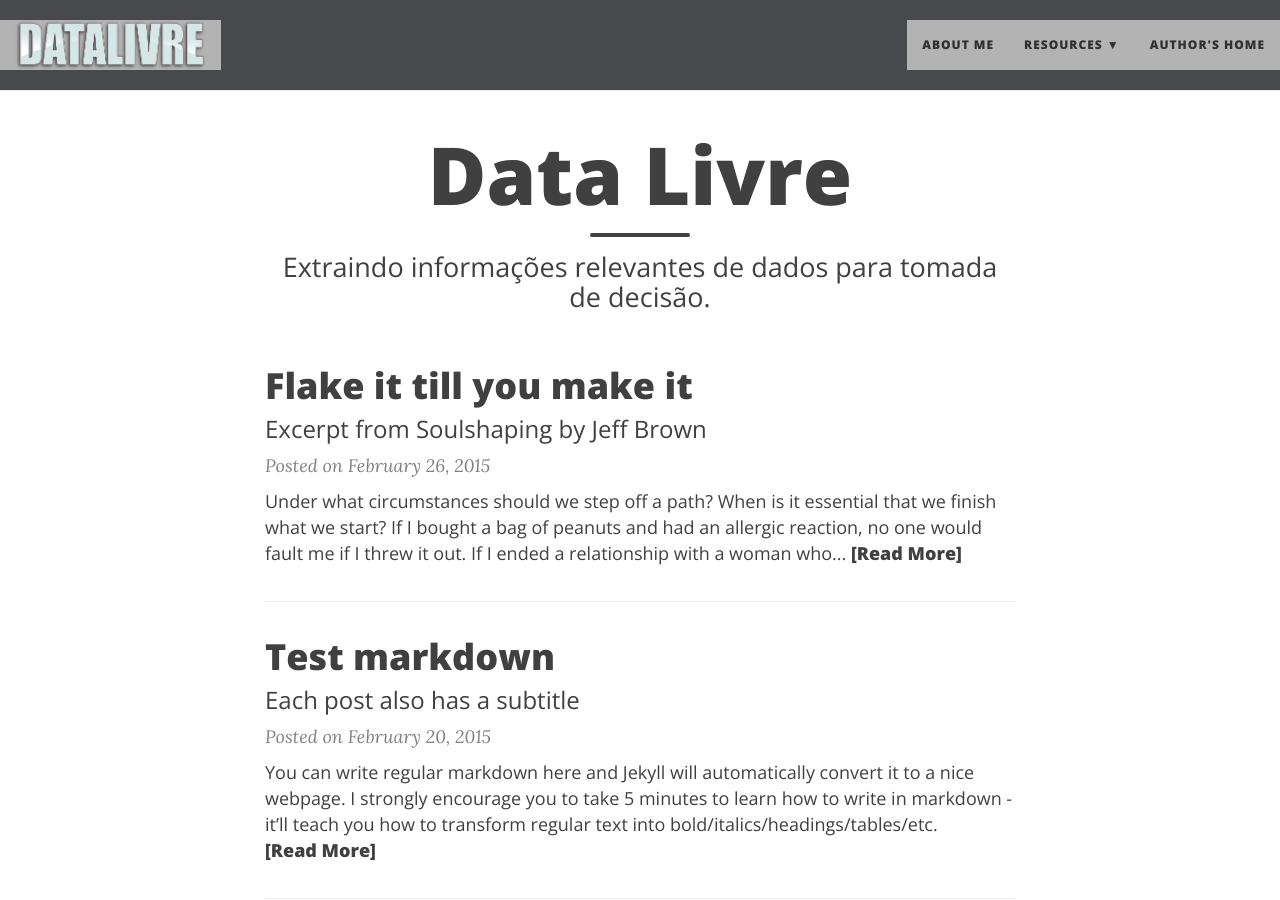
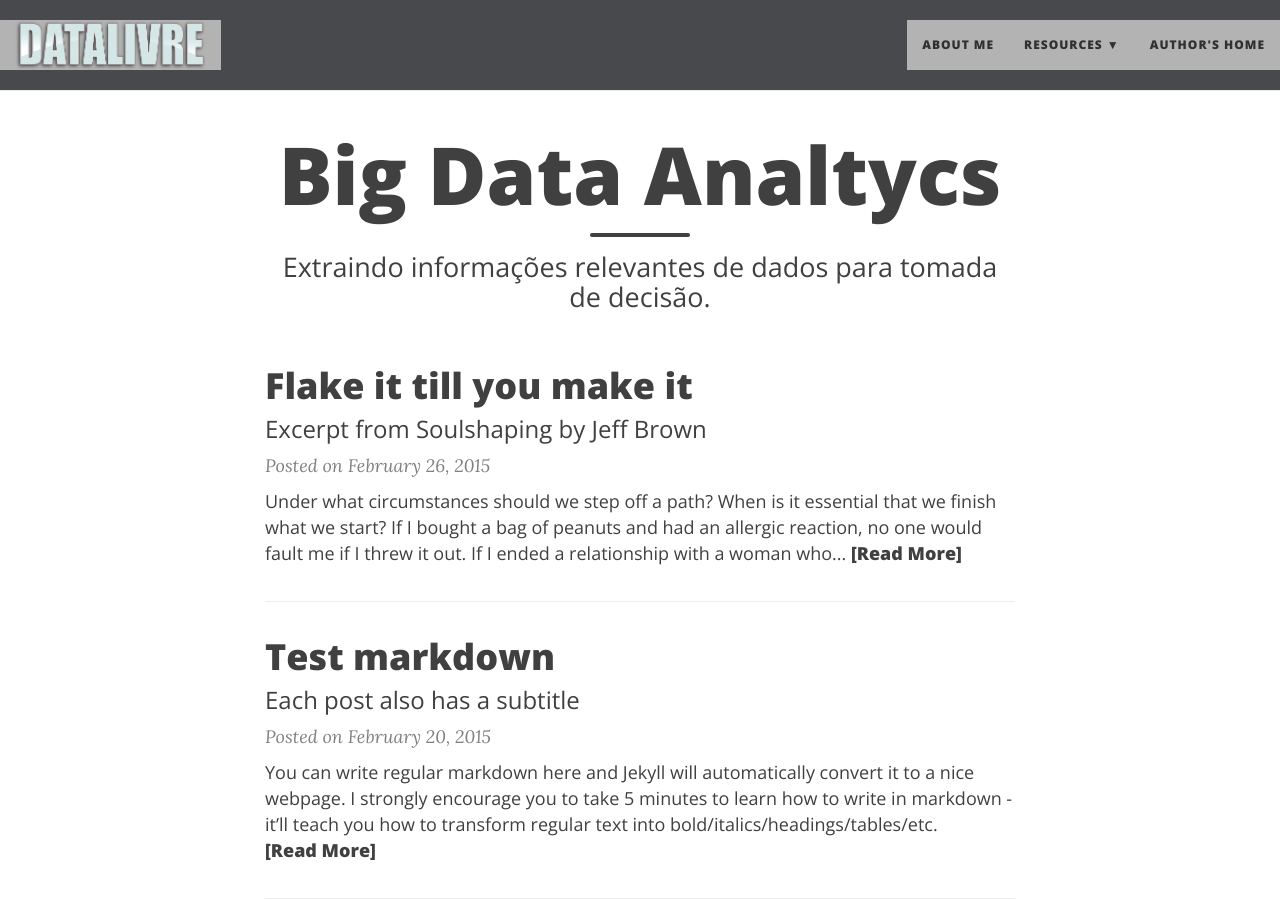
Before and after one commit to datalivre/datalivre.github.io, a Jekyll site: the page built from index.html, in a window 1280 px wide and 900 px high. Built offline with Jekyll 4.4.1, drawn with Linux system fonts in a browser that asks for light colours; nearby versions of some CDN libraries; the list of posts is cut into pages by our own code.

Commit message:
Update index.html

```diff
--- a/index.html
+++ b/index.html
@@ -1,6 +1,6 @@
 ---
 layout: page
-title: Data Livre
+title: Big Data Analtycs
 subtitle: Extraindo informações relevantes de dados para tomada de decisão.
 use-site-title: true
 ---
```
